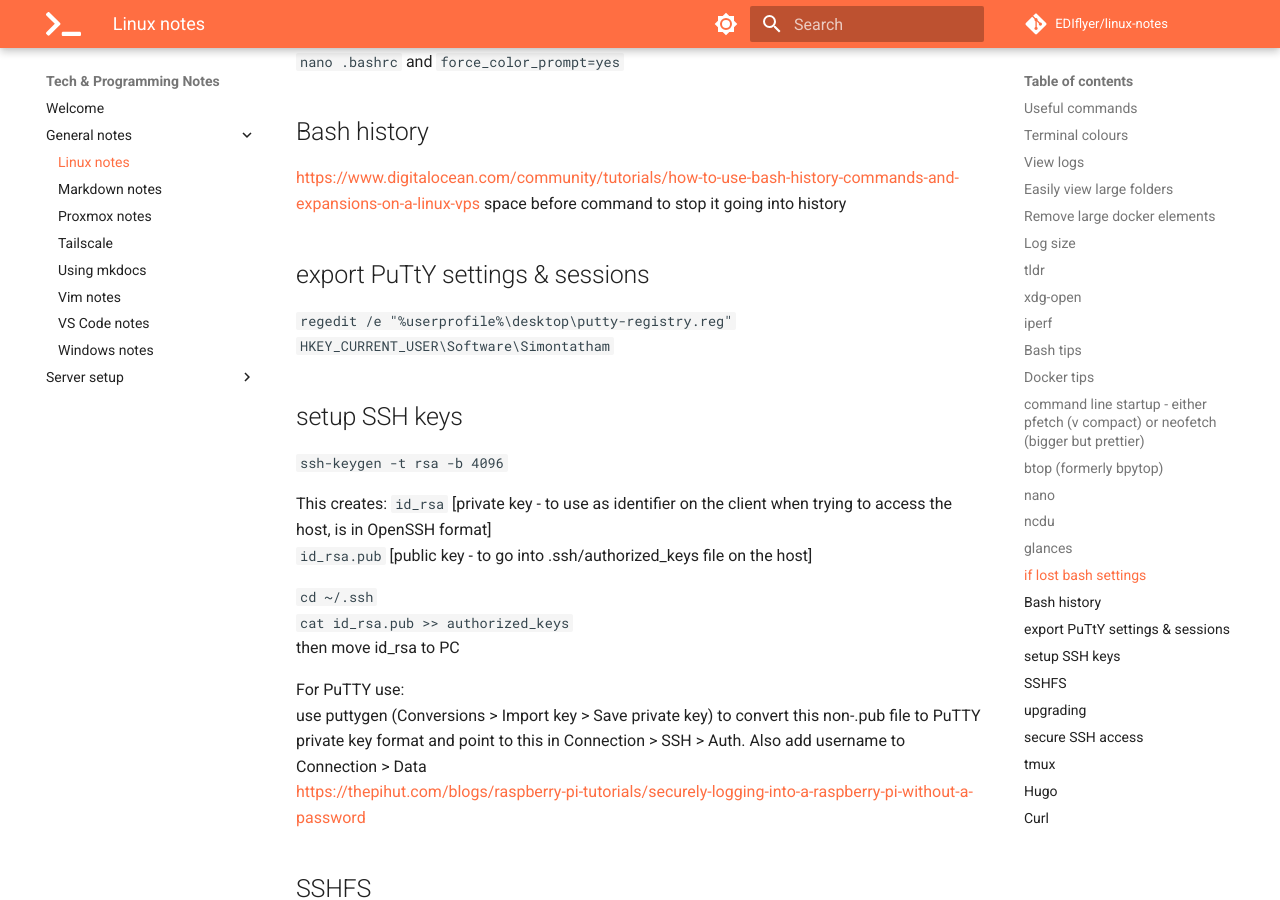
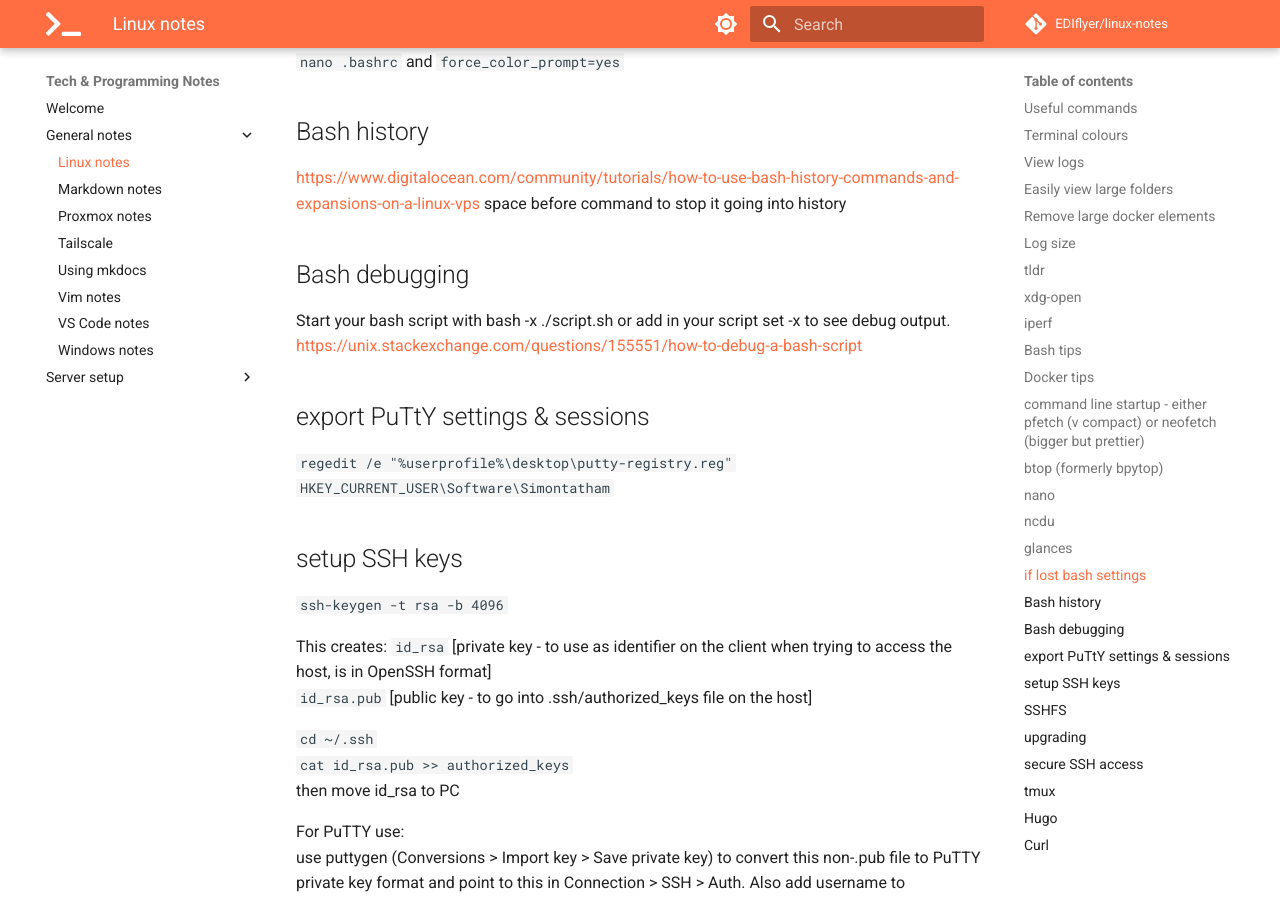
Before and after one commit to EDIflyer/linux-notes, an MkDocs documentation site: the page built from docs/general-notes/linux_notes.md, in a window 1280 px wide and 900 px high, scrolled down 4151 px. Built offline with MkDocs 1.6.1 and Material for MkDocs 9.7.7, drawn with Linux system fonts in a browser that asks for light colours; comment, search, counter and statistics services are not loaded.

```diff
--- a/docs/general-notes/linux_notes.md
+++ b/docs/general-notes/linux_notes.md
@@ -142,6 +142,10 @@ can also install as a docker container
 https://www.digitalocean.com/community/tutorials/how-to-use-bash-history-commands-and-expansions-on-a-linux-vps
 space before command to stop it going into history
 
+## Bash debugging
+Start your bash script with bash -x ./script.sh or add in your script set -x to see debug output.
+https://unix.stackexchange.com/questions/155551/how-to-debug-a-bash-script
+
 ## export PuTtY settings & sessions
 `regedit /e "%userprofile%\desktop\putty-registry.reg" HKEY_CURRENT_USER\Software\Simontatham`
 
```
